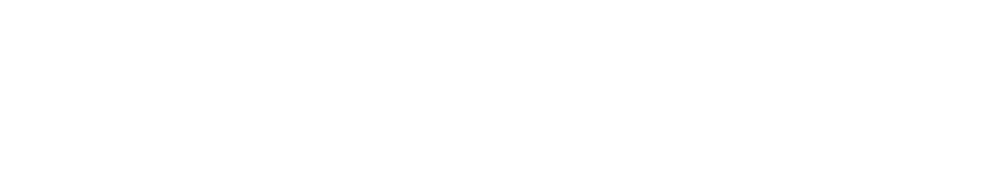
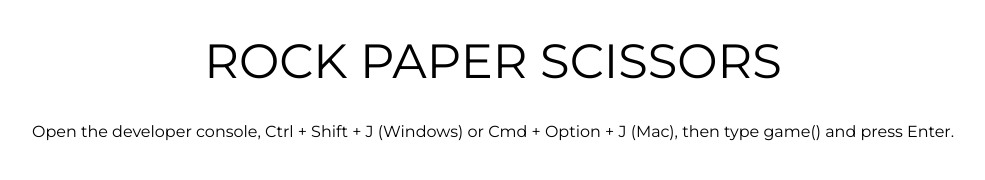
Before and after one commit to BryantVaughn/rock-paper-scissors, a plain HTML site: page index.html in a window 1280 px wide. Shown: the whole page, without its empty margins (147-1132 px from the left). Drawn offline with Linux system fonts and the light colour scheme.

Commit message:
include simple instructions and styles for users

```diff
--- a/index.html
+++ b/index.html
@@ -3,9 +3,15 @@
 <head>
   <meta charset="UTF-8">
   <meta name="viewport" content="width=device-width, initial-scale=1.0">
+  <link href="https://fonts.googleapis.com/css2?family=Montserrat:ital,wght@0,400;1,300&display=swap" rel="stylesheet">
+  <link rel="stylesheet" href="styles.css">
   <title>Rock Paper Scissors</title>
 </head>
 <body>
+  <div class="container">
+    <h1 id="title">Rock Paper Scissors</h1>
+    <p id="instructions">Open the developer console, Ctrl + Shift + J (Windows) or Cmd + Option + J (Mac), then type game() and press Enter.</p>
+  </div>
   <script src="index.js"></script>
 </body>
 </html>
--- /dev/null
+++ b/styles.css
@@ -0,0 +1,15 @@
+.container {
+	width: 100%;
+	text-align: center;
+	font-family: 'Montserrat', sans-serif;
+}
+
+#title {
+	font-size: 48px;
+	font-weight: 400;
+	text-transform: uppercase;
+}
+
+#instructions {
+	font-weight: 300;
+}
```
